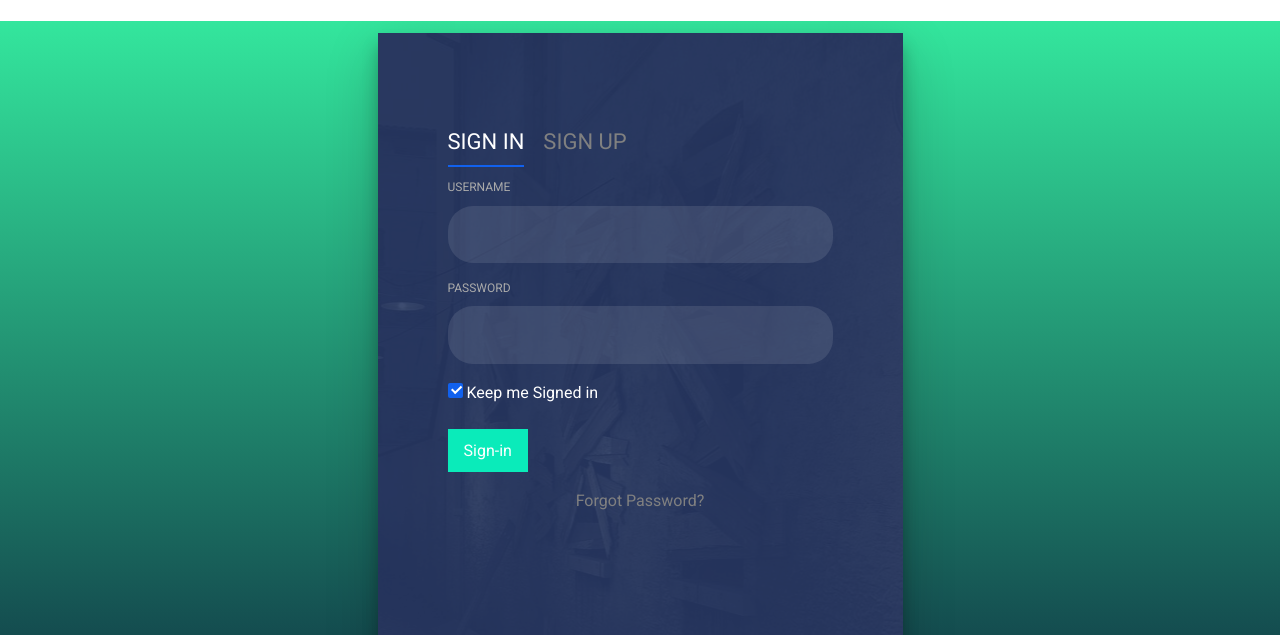
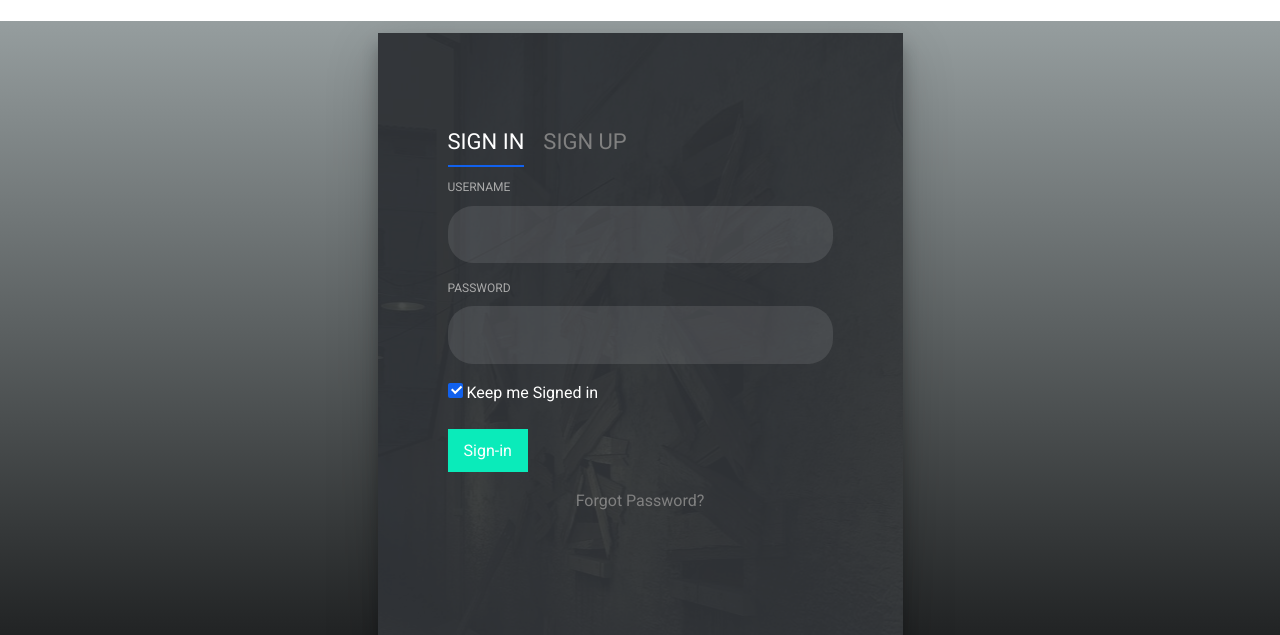
Before and after one commit to nishat1098/walliweb, a plain HTML site: page login.html in a window 1280 px wide. Shown: the part 139-774 px from the top of the page. Drawn offline with Linux system fonts and the light colour scheme; files whose address does not match are found by name.

Commit message:
Add files via upload

```diff
--- a/login_main.css
+++ b/login_main.css
@@ -14,9 +14,10 @@
 .tantrum {
     padding-top: 20px;
     padding-bottom: 30px;
-    /* background: url(images/boat-2844231_960_720.jpg);*/
-    background: linear-gradient(#007991, #78ffd6);
-    background: linear-gradient(#34e89e, #0f3443);
+    /* background: url(images/PSX_20190828_190334.jpg);
+     background: linear-gradient(#007991, #78ffd6);
+    background: linear-gradient(#34e89e, #0f3443);*/
+    background: linear-gradient(rgb(151, 159, 160), rgb(15, 16, 17));
 }
 
 .wicked {
@@ -56,7 +57,7 @@
     height: 100%;
     position: absolute;
     padding: 90px 70px 50px 70px;
-    background: rgba(40, 57, 101, .9);
+    background: rgba(51, 55, 59, 0.9);
 }
 
 .login-html .sign-in-htm,
```
